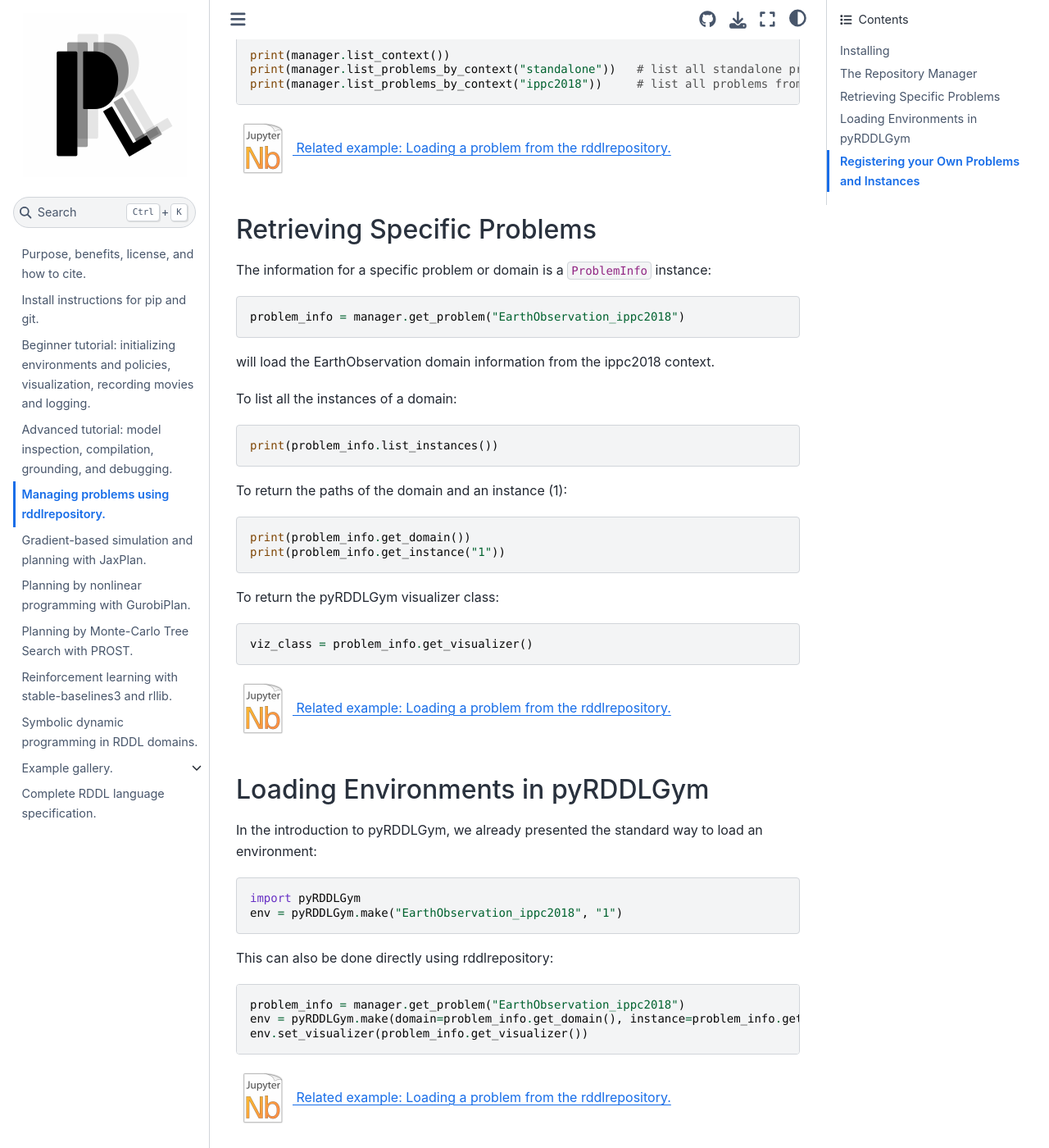
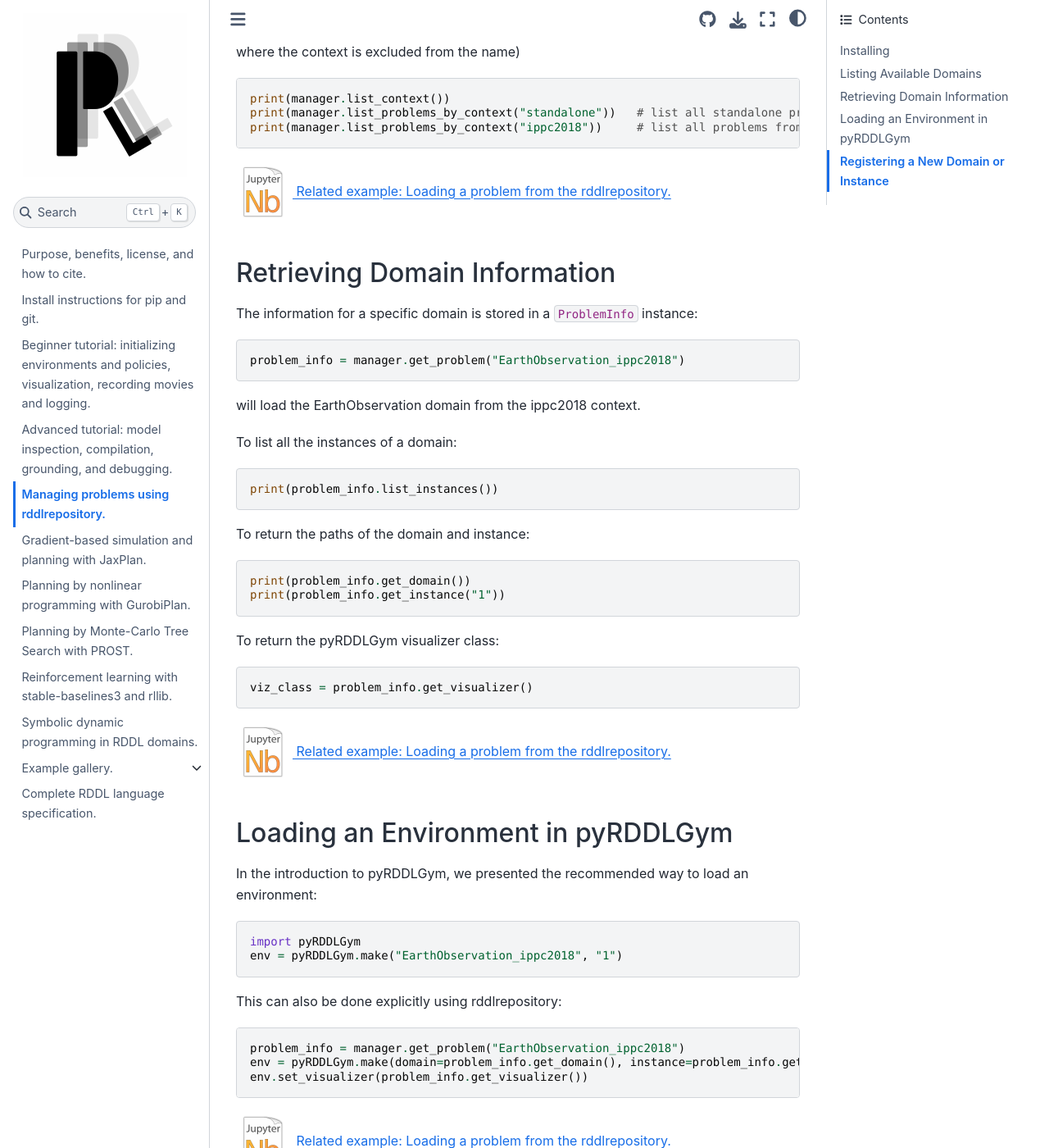
Before and after one commit to pyrddlgym-project/pyRDDLGym, a Sphinx documentation site: the page built from docs/rddlrepo.rst, in a window 1280 px wide and 1400 px high, scrolled down 1187 px. Shown: the whole window at 82% size. Built offline with Sphinx 7.4.7 and the Sphinx Book theme 1.1.4, drawn with Linux system fonts in a browser that asks for light colours; pages that are not in the unit, such as notebooks, are missing from menus; some of the changed text lies outside the part shown.

Commit message:
Update rddlrepo.rst

```diff
--- a/docs/rddlrepo.rst
+++ b/docs/rddlrepo.rst
@@ -13,17 +13,17 @@ The rddlrepository:
 Installing
 ---------
 
-To install directly with pip:
+To install with pip:
 
 .. code-block:: shell
 
     pip install rddlrepository
 
 
-The Repository Manager
+Listing Available Domains
 ---------
 
-The core object for extracting problems and instances is the ``RDDLRepoManager`` object:
+The core object for extracting domains and instances is the ``RDDLRepoManager`` object:
 
 .. code-block:: python
 
@@ -42,7 +42,9 @@ To list all domains currently available in rddlrepository:
 
     print(manager.list_problems())
 
-Problems are organized by context (e.g. year of the competition, standalone):
+Domains are organized by context (e.g. competition year, benchmark set)
+with names usually following the syntax ``<domain name>_<context>``
+(except for standalone domains where the context is excluded from the name)
 
 .. code-block:: python
 
@@ -58,17 +60,16 @@ Problems are organized by context (e.g. year of the competition, standalone):
    </a>
 
 
-
-Retrieving Specific Problems
+Retrieving Domain Information
 ---------
 
-The information for a specific problem or domain is a ``ProblemInfo`` instance:
+The information for a specific domain is stored in a ``ProblemInfo`` instance:
 
 .. code-block:: python
 
     problem_info = manager.get_problem("EarthObservation_ippc2018")
 
-will load the EarthObservation domain information from the ippc2018 context.
+will load the EarthObservation domain from the ippc2018 context.
 
 To list all the instances of a domain:
 
@@ -76,7 +77,7 @@ To list all the instances of a domain:
 
     print(problem_info.list_instances())
 
-To return the paths of the domain and an instance (1):
+To return the paths of the domain and instance:
 
 .. code-block:: python
 
@@ -99,17 +100,17 @@ To return the pyRDDLGym visualizer class:
 
 
 
-Loading Environments in pyRDDLGym
+Loading an Environment in pyRDDLGym
 ---------
 
-In the introduction to pyRDDLGym, we already presented the standard way to load an environment:
+In the introduction to pyRDDLGym, we presented the recommended way to load an environment:
 
 .. code-block:: python
 
     import pyRDDLGym
     env = pyRDDLGym.make("EarthObservation_ippc2018", "1")
 
-This can also be done directly using rddlrepository:
+This can also be done explicitly using rddlrepository:
 
 .. code-block:: python
 
@@ -127,7 +128,7 @@ This can also be done directly using rddlrepository:
 
 
 
-Registering your Own Problems and Instances
+Registering a New Domain or Instance
 ---------
 
 To register a new context in rddlrepository for later access:
@@ -136,7 +137,7 @@ To register a new context in rddlrepository for later access:
 
     manager.register_context("MyContext")
 
-To register a new problem in a given context for later access:
+To register a new domain in a given context for later access:
 
 .. code-block:: python
 
```
